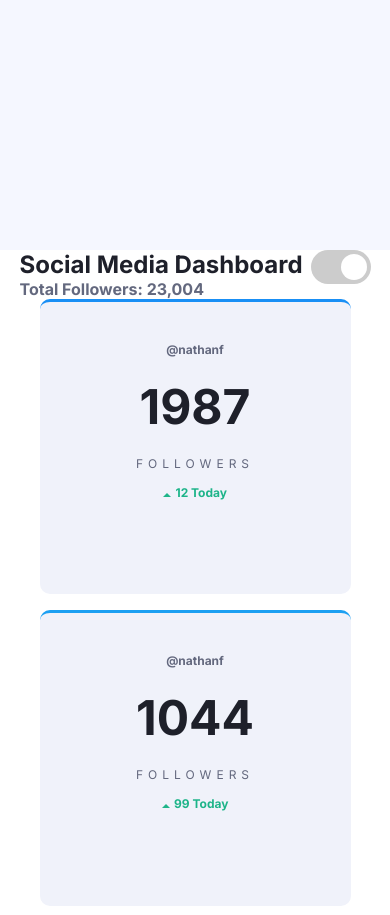
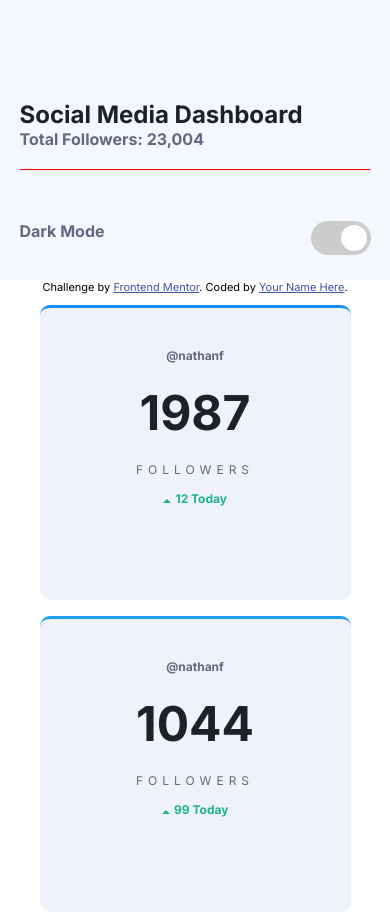
Before and after one commit to michael-kusdya/social-dashboard, a plain HTML site: page index.html in a window 390 px wide. Shown: the top 915 px of the page. Drawn offline with Linux system fonts and the light colour scheme.

Commit message:
layout fix

```diff
--- a/index.html
+++ b/index.html
@@ -37,11 +37,15 @@
 					<h2>Social Media Dashboard</h2>
 					<p>Total Followers: 23,004</p>
 				</div>
+				<hr class="divider">
+				<div id="switch-container">
+					<span>Dark Mode</span>
+					<label class="switch">
+						<input id="toggle" type="checkbox" id="checkbox" checked>
+						<span class="slider round"></span>
+					</label>
+				</div>
 
-				<label class="switch">
-					<input id="toggle" type="checkbox" id="checkbox" checked>
-					<span class="slider round"></span>
-				</label>
 			</div>
 
 			<div id="summary">
@@ -75,44 +79,7 @@
 				</div>
 			</div>
 
-		</div>
-
-		</div>
-		<!-- <div id="summary">
-			<div class="container">
-				<div class="summary-card" id="facebook">
-					<p class="title">@nathanf</p>
-					<h2 class="count">1987</h2>
-					<p class="subtitle">Followers</p>
-					<span><img src="./images/icon-up.svg" alt="" srcset=""></span>
-					<span class="count-increase">12 Today</span>
-				</div>
-				<div class="summary-card" id="twitter">
-					<p class="title">@nathanf</p>
-					<h2 class="count">1044</h2>
-					<p class="subtitle">Followers</p>
-					<span><img src="./images/icon-up.svg" alt="" srcset=""></span>
-					<span class="count-increase">99 Today</span>
-				</div>
-				<div class="summary-card" id="instagram">
-					<p class="title">@realnathanf</p>
-					<h2 class="count">11k</h2>
-					<p class="subtitle">Followers</p>
-					<span><img src="./images/icon-up.svg" alt="" srcset=""></span>
-					<span class="count-increase">144 Today</span>
-				</div>
-				<div class="summary-card" id="youtube">
-					<p class="title">Nathan F.</p>
-					<h2 class="count">8239</h2>
-					<p class="subtitle">Subscribers</p>
-					<span><img src="./images/icon-down.svg" alt="" srcset=""></span>
-					<span class="count-decrease">144 Today</span>
-				</div>
-			</div>
-		</div>
-
-		<div id="overview">
-			<div class="container">
+			<div id="overview">
 				<h3>Overview - Today</h3>
 				<div id="overview-container">
 					<div class="overview-card">
@@ -205,8 +172,14 @@
 						</div>
 					</div>
 				</div>
+
 			</div>
-		</div> -->
+
+
+		</div>
+
+	</div>
+
 	</div>
 
 
--- a/styles.css
+++ b/styles.css
@@ -35,7 +35,7 @@
 }
 
 body{
-    background-color: var(--bg-lower-container);
+    background-color: var(--backgroundBody);
 }
 
 .container {
@@ -48,6 +48,12 @@ body{
   display: inline-block;
   width: 60px;
   height: 34px;
+}
+
+#switch-container {
+    display: flex;
+    justify-content: space-between;
+    width: 20%
 }
 
 /* Hide default HTML checkbox */
@@ -113,7 +119,7 @@ input:checked + .slider:before {
      position: relative;
 }
 
-.container #header{
+#header{
     justify-content: space-between;
     display: flex;
     flex-direction: row;
@@ -124,16 +130,36 @@ input:checked + .slider:before {
     color: var(--cardCountText)
 }
 
-#header-text p {
+#header-text p, #switch-container span {
     color: var(--cardText);
     font-weight: 800;
 }
 
+.divider {
+
+    display: none
+}
+
+@media screen and (max-width: 900px){
+    #header {
+        display: block;
+    }
+
+    #switch-container {
+        width: 100%;
+        margin: 50px 0;
+    }
+
+    .divider {
+        display: block;
+        border-top: 1px solid red;
+        margin: 20px 0;
+    }
+}
+
 #lower-container {
-    background-color: var(--backgroundBody);
-    /* margin-top: -150px; */
     position: absolute;
-    top: 250px;
+    top: 100px;
     width: 100%;
 }
 
@@ -211,8 +237,9 @@ div#youtube.summary-card {
 }
 
 
-#overview .container h3 {
-    margin: 50px 0
+#overview h3 {
+    margin: 50px 0;
+    color: var(--cardCountText)
 }
 
 #overview-container {
```
